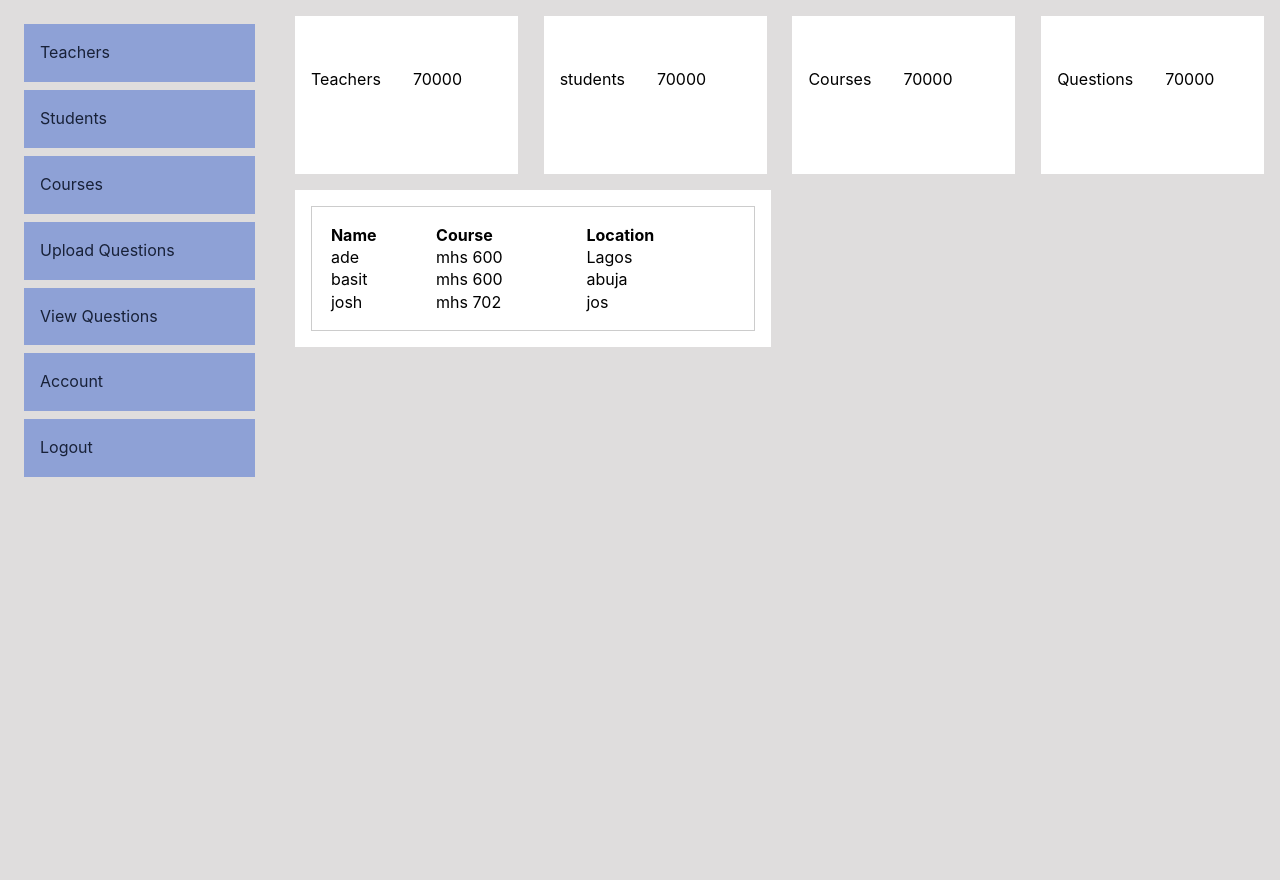
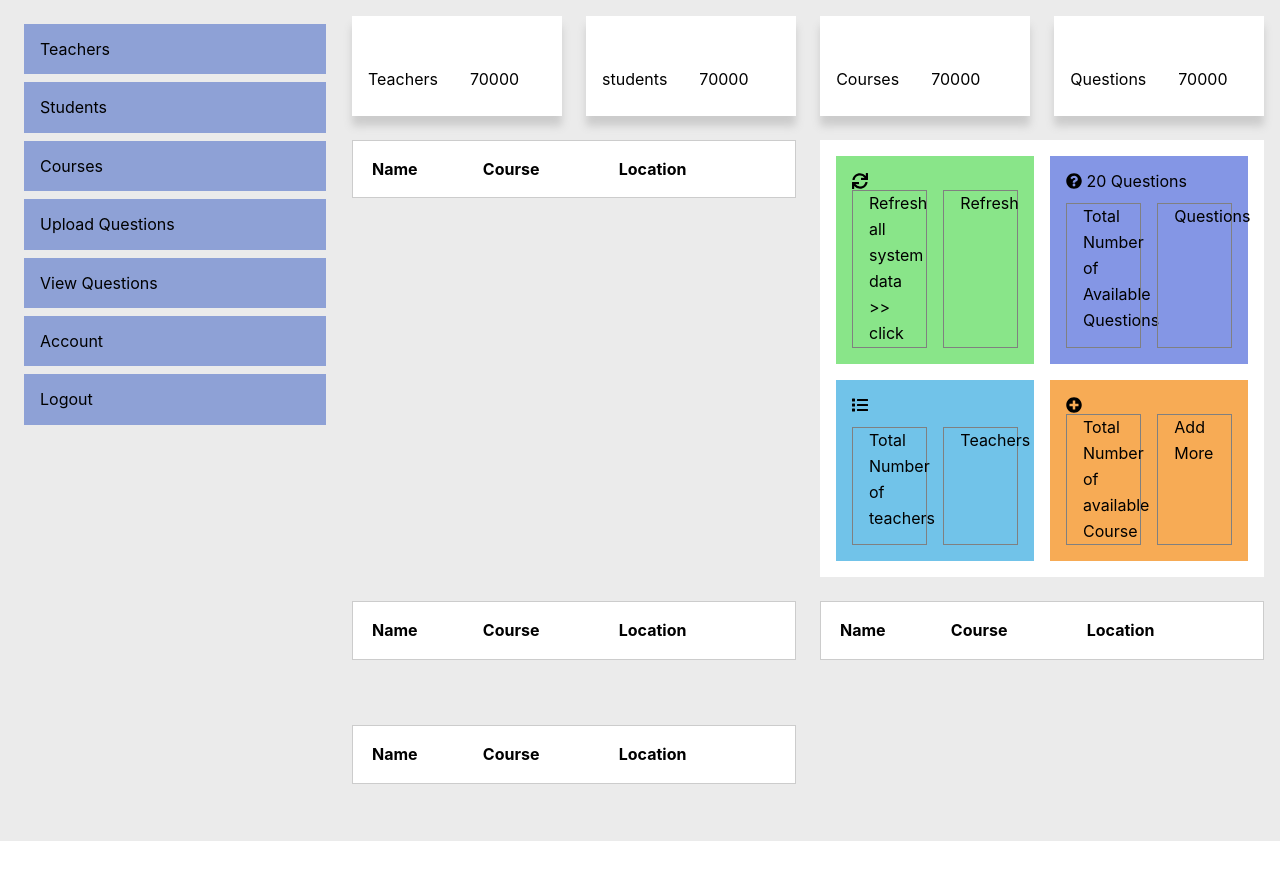
Before and after one commit to BuildForSDGCohort2/smart-CBT-frontend, a React (Create React App) app: page /admin/dashboard in a window 1280 px wide. Shown: the top 880 px of the page. After the commit the page ends 841 px from the top, so only its background shows below. Built offline with nearby package versions, Linux system fonts and the light colour scheme.

Commit message:
add -- dashboard icons

```diff
--- a/package.json
+++ b/package.json
@@ -3,6 +3,10 @@
   "version": "0.1.0",
   "private": true,
   "dependencies": {
+    "@fortawesome/fontawesome-svg-core": "^1.2.30",
+    "@fortawesome/free-regular-svg-icons": "^5.14.0",
+    "@fortawesome/free-solid-svg-icons": "^5.14.0",
+    "@fortawesome/react-fontawesome": "^0.1.11",
     "@testing-library/jest-dom": "^4.2.4",
     "@testing-library/react": "^9.5.0",
     "@testing-library/user-event": "^7.2.1",
@@ -10,6 +14,7 @@
     "formik": "^2.1.5",
     "node-sass": "^4.14.1",
     "normalize.css": "^8.0.1",
+    "prop-types": "^15.7.2",
     "react": "^16.13.1",
     "react-dom": "^16.13.1",
     "react-redux": "^7.2.1",
--- a/src/assets/RouteStyle/dashboard.module.scss
+++ b/src/assets/RouteStyle/dashboard.module.scss
@@ -1,21 +1,37 @@
 @import "../RouteStyle/base.scss";
 
-.user__stats {
+.user__stats,
+.misc > header {
   display: flex;
 }
+.misc {
+  display: grid;
+}
+.misc,
+.misc > div {
+  padding: 1rem;
+  flex-wrap: wrap;
+}
 
-.user__stats {
+.misc {
+  grid-template-columns: repeat(2, 1fr);
+  gap: 1rem;
+}
+
+.user__stats,
+.misc header {
   justify-content: space-between;
   width: 100%;
-//   span:4;
-grid-column: 1/-1;
+  grid-column: 1/-1;
+
   // border: 1px solid red;
 }
 
 .user__stats--item {
-//   border: 1px solid blue;
+  //   border: 1px solid blue;
   width: 23%;
   background-color: $white;
+  box-shadow: 0px 10px 8px #ccc;
   > div,
   span {
     display: inline-block;
@@ -25,3 +41,38 @@ grid-column: 1/-1;
     margin: 1rem;
   }
 }
+
+.misc {
+  background-color: $white;
+}
+.refresh,
+.user__amt,
+.courses,
+.questions {
+  display: flex;
+  justify-content: space-between;
+  span {
+    // border: 1px solid red;
+    padding: 0 1rem;
+    display: inline-block;
+    border: 1px solid grey;
+    width: 45%;
+
+  }
+}
+
+.refresh {
+  background: rgb(137, 229, 137);
+}
+
+.courses {
+  background: rgb(247, 171, 85);
+}
+
+.questions {
+  background: rgb(132, 150, 229);
+}
+
+.user__amt {
+  background: rgb(113, 195, 233);
+}
--- a/src/assets/RouteStyle/layout.module.scss
+++ b/src/assets/RouteStyle/layout.module.scss
@@ -3,16 +3,16 @@
 .container {
   display: flex;
   min-height: 100vh;
-  background-color: $ash;
+  background-color: rgb(235, 235, 235);
 
   main {
     // border: 1px solid red;
     display: grid;
     grid-template-columns: repeat(2, 1fr);
-    grid-template-rows: repeat(5, 1fr);
+    grid-auto-rows: minmax(100px, auto);
     position: relative;
-    gap: 1rem;
-    padding: 1rem;
+    gap: 1.5rem;
+    padding: 1rem 1rem 1rem 22rem;
     width: 100%;
   }
   // height: 100vh;
--- a/src/components/DashboardSidebar/index.jsx
+++ b/src/components/DashboardSidebar/index.jsx
@@ -4,10 +4,19 @@ import style from "./index.module.scss";
 
 export default function DashboardSideBar() {
   const [openModal, setModal] = React.useState(false);
-  const handleModal = () => {
-    setModal(!openModal);
-    console.log("clicked")
+  const [clickState, setClickState] = React.useState({
+    teachers: false,
+    student: false,
+    upload: false,
+    view: false,
+    account: false,
+  });
+  const handleModal = (e) => {
+    setModal({...clickState, [e.target.name]:!e.target.name})
+    // console.log("clicked", [e.target.name]);
   };
+
+  console.log(clickState)
 
   const routes = [
     {
@@ -15,24 +24,19 @@ export default function DashboardSideBar() {
       name: "Teachers",
     },
     {
-      route: "dashboard/admin/students",
-      name: "Students",
-      method: () => handleModal(),
-    },
-    {
-      route: "dashboard/admin/courses",
+      route: "dashboard/courses",
       name: "Courses",
     },
     {
-      route: "dashboard/admin/upload_question",
+      route: "dashboard/upload_question",
       name: "Upload Questions",
     },
     {
-      route: "dashboard/admin/view_questions",
+      route: "dashboard/view_questions",
       name: "View Questions",
     },
     {
-      route: "dashboard/admin/account",
+      route: "dashboard/account",
       name: "Account",
     },
     {
@@ -43,13 +47,13 @@ export default function DashboardSideBar() {
   return (
     <div className={style["container"]}>
       <ul>
-        {routes.map((route, index) => {
-          return (
-            <li key={10 * index}>
-              <NavLink to={route.route} onClick={route.method && route.method}>{route.name}</NavLink>
-            </li>
-          );
-        })}
+        <li>Teachers</li>
+        <li onClick={handleModal} name="student">Students</li>
+        <li>Courses</li>
+        <li>Upload Questions</li>
+        <li>View Questions</li>
+        <li>Account</li>
+        <li>Logout</li>
       </ul>
     </div>
   );
--- a/src/components/DashboardSidebar/index.module.scss
+++ b/src/components/DashboardSidebar/index.module.scss
@@ -5,6 +5,8 @@
   flex-direction: column;
   height: 100vh;
   padding: 0 1rem;
+  position: fixed;
+  z-index: 2;
 }
 .container {
   width: 350px;
--- a/src/components/Students/index.module.scss
+++ b/src/components/Students/index.module.scss
@@ -60,10 +60,10 @@
 .student--container,
 .edit__student,
 .del__student {
-  position: absolute;
+  position: fixed;
   top: 3%;
   right: 5%;
-  width: 110%;
+  width: 90%;
 }
 
 .student--container {
@@ -72,30 +72,17 @@
   // grid-column: 1/-1;
   padding: 3rem 2rem;
   background: #f9f9f9;
-  // overflow: scroll;
+  z-index: 2;
 }
 .table {
-  min-height: 100%;
+  border: 1px solid #ccc;
+  width: 70%;
   padding: 1rem;
-  width: 65%;
-  font-size: 16px;
-  table {
-    border: 1px solid #ccc;
-    border-collapse: separate;
-    td {
-      padding: 1rem;
-      text-align: center;
-    }
-  }
-
-  th {
-    font-size: 14px;
-  }
-  // border: 1px solid red;
 }
 
 .action__area {
   margin: 2rem 0;
+  position: relative;
 }
 
 // ==============
@@ -104,7 +91,7 @@
 .del__student {
   width: 50%;
   top: 5%;
-  left: 15%;
+  left: 30%;
   z-index: 9;
   .form--wrapper {
     width: 100%;
--- a/src/components/Table/index.jsx
+++ b/src/components/Table/index.jsx
@@ -1,13 +1,15 @@
 import React from "react";
-import style from './index.module.scss'
+import style from "./index.module.scss";
 
-export default function Table({ thead, tbody }) {
-
+export default function useTable(thead, tbody, keys) {
   /* Tbody accepts an array of key value pairs, key = table name and value = table data */
   /* thead accepts an array of table Names */
 
   let th = thead ? thead : "";
   let td = tbody ? tbody : "";
+  let objectKey = keys ? keys : "";
+
+  // console.log("keys", objectKey);
 
   const createData = (column) => {
     return column;
@@ -35,7 +37,7 @@ export default function Table({ thead, tbody }) {
             return (
               <tr key={index * 11}>
                 {th.map((item, index) => {
-                  return <td key={index}>{tbody[item.toLowerCase()]}</td>;
+                  return <td key={index * 10}>{tbody[objectKey[index]]}</td>;
                 })}
               </tr>
             );
--- a/src/components/Table/index.module.scss
+++ b/src/components/Table/index.module.scss
@@ -1,14 +1,13 @@
 @import "../../assets/RouteStyle/base.scss";
 
-.table table,
-.table {
+table {
   padding: 1rem;
-}
-.table {
-  background: $white;
-  table {
-    width: 100%;
-    text-align: left;
+  background-color: $white;
+  width: 100%;
+  text-align: left;
+  border: 1px solid #ccc;
+  tr {
     border: 1px solid #ccc;
+    // padding: 1rem;
   }
 }
--- a/src/routes/admin/Dashboard.jsx
+++ b/src/routes/admin/Dashboard.jsx
@@ -3,7 +3,9 @@ import Layout from "../../components/Layout";
 import style from "../../assets/RouteStyle/dashboard.module.scss";
 // import Table from "../../components/Table";
 import Students from "../../components/Students";
-import Table from "../../components/Table";
+import useTable from "../../components/Table";
+import { FontAwesomeIcon } from '@fortawesome/react-fontawesome'
+import { faSync,faQuestionCircle,faList,faPlusCircle } from '@fortawesome/free-solid-svg-icons'
 
 export default function Dashboard() {
   const topSection = [
@@ -31,12 +33,18 @@ export default function Dashboard() {
 
   const tableHead = ["Name", "Course", "Location"];
 
+  const tablebody = [
+    // { name: "Ade", course: "MHS 600", location: "Lagos" },
+    // { name: "Basit", course: "MHS 600", location: "abuja" },
+    // { name: "Josh", course: "MHS 702", location: "jos" },
+  ];
 
-  const tablebody = [
-    { name: "ade", course: "mhs 600", location: "Lagos" },
-    { name: "basit", course: "mhs 600", location: "abuja" },
-    { name: "josh", course: "mhs 702", location: "jos" },
-  ];
+  const keys = ["name","course", "location"]
+  const Table = useTable(tableHead,tablebody,keys);
+
+
+  // console.log(Table)
+
 
   return (
     <Layout>
@@ -57,8 +65,47 @@ export default function Dashboard() {
 
       {/* Tbody takes an array of key value pairs, key = table name and value = table data */}
 
-      <Table thead={tableHead} tbody={tablebody} />
+
+      {Table}
+      <Misc/>
+      {Table}
+      {Table}
+      {Table}
+
+
+
       {/* <Students /> */}
     </Layout>
   );
 }
+
+
+const Misc = () => {
+  return (
+    <section className={style["misc"]}>
+      <div  className={style["refresh"]}>
+        <header><FontAwesomeIcon icon={faSync}/></header>
+
+        <span>Refresh all system data {">>"} click</span>
+        <span>Refresh</span>
+      </div>
+      <div  className={style["questions"]}>
+        {" "}
+        <header><FontAwesomeIcon icon={faQuestionCircle}/> 20 Questions</header>
+        <span>Total Number of Available Questions</span>
+        <span>Questions</span>
+      </div>
+      <div  className={style["user__amt"]}>
+        {" "}
+        <header><FontAwesomeIcon icon={faList}/></header>
+        <span>Total Number of teachers</span>
+        <span>Teachers</span>
+      </div>
+      <div  className={style["courses"]}>
+        <header><FontAwesomeIcon icon={faPlusCircle}/></header>
+        <span>Total Number of available Course</span>
+        <span>Add More</span>
+      </div>
+    </section>
+  );
+};
--- /dev/null
+++ b/src/utils/baseInput.js
@@ -0,0 +1,27 @@
+export const inputInfo = [
+    {
+      htmlFor: "First Name",
+      name: "firstName",
+      type: "text",
+    },
+    {
+      htmlFor: "Last Name",
+      name: "lastName",
+      type: "text",
+    },
+    {
+      htmlFor: "Phone",
+      name: "phone",
+      type: "text",
+    },
+    {
+      htmlFor: "Course Code",
+      name: "courseCode",
+      type: "number",
+    },
+    {
+      htmlFor: "Email",
+      name: "email",
+      type: "email",
+    },
+  ];
```
Also changed, not shown: src/components/Students/index.jsx (+48 -71 lines), src/redux/actions/sidebarActions.js (added, +17 -0 lines), 2 other files (tests, documents, lock files or other folders).
